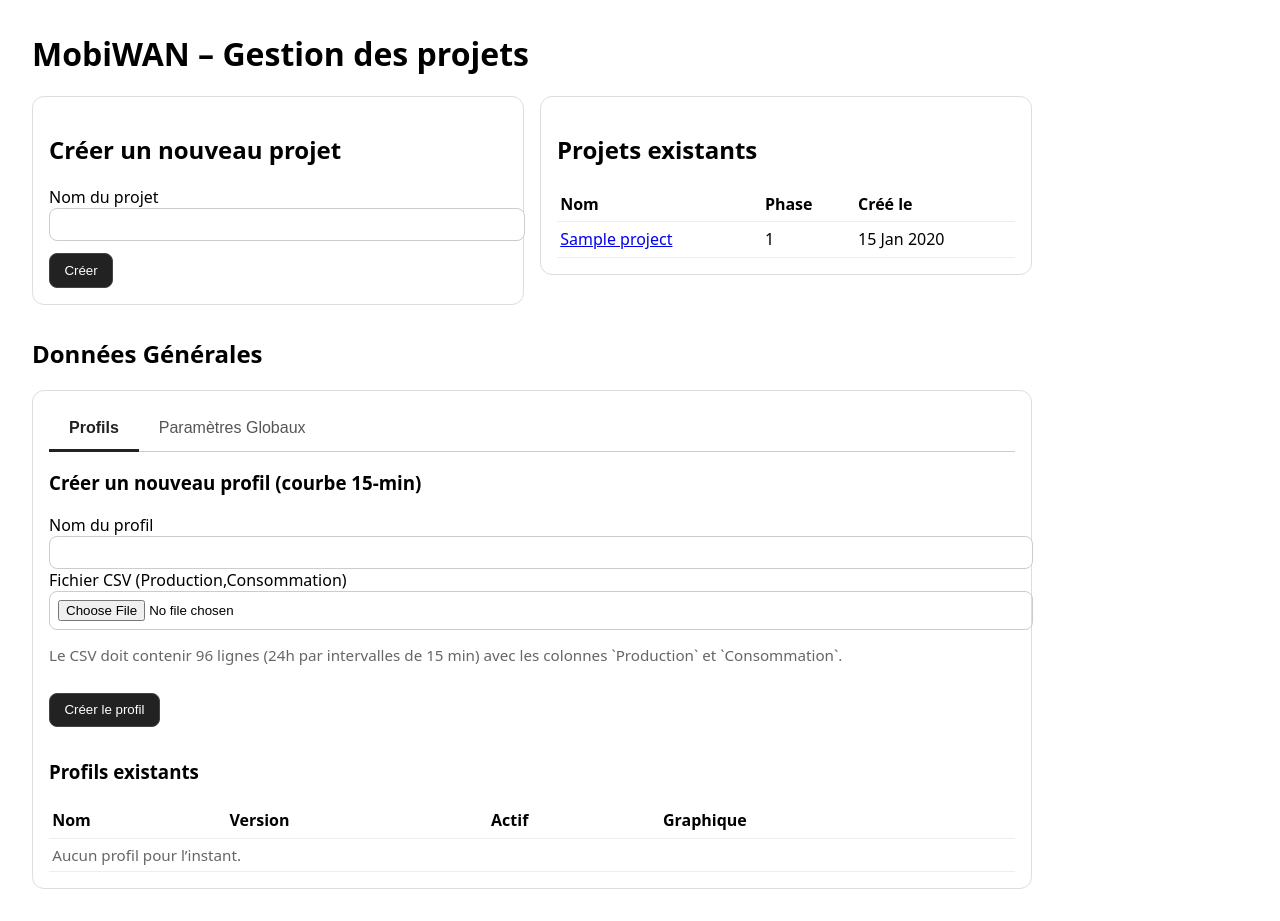
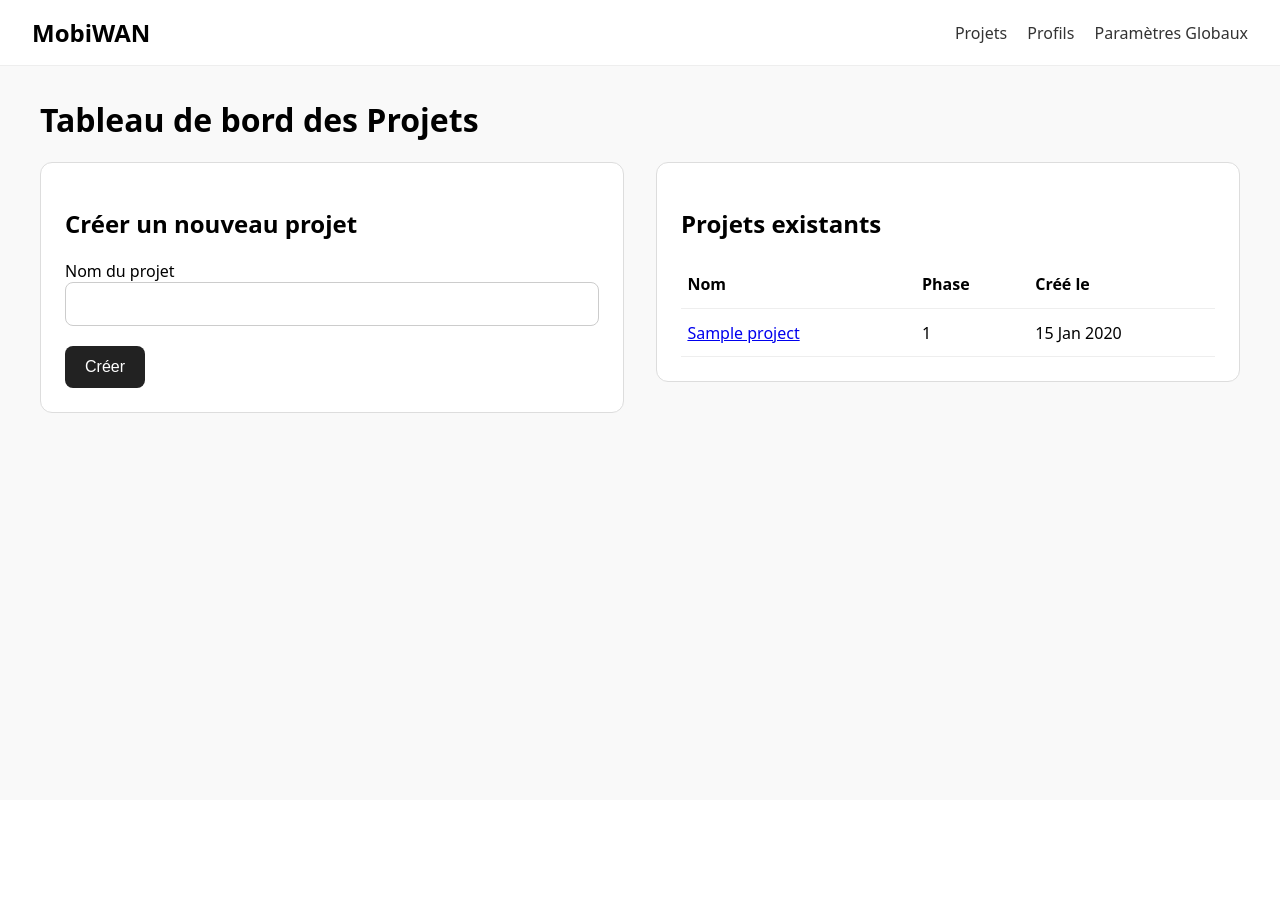
Before and after one commit to Juvenes/yes-partener, a Django app: page / in a window 1280 px wide. After the commit the page ends 413 px from the top, so only its background shows below. Run offline with Django 5.2, Linux system fonts and the light colour scheme; tables that the repository leaves empty hold one stand-in row (values such as "Sample post").

Commit message:
Separation by pages

```diff
--- a/core/views.py
+++ b/core/views.py
@@ -11,31 +11,40 @@ from django.core.files.base import ContentFile
 import io
 from django.db import IntegrityError # Import IntegrityError
 from django.contrib import messages
-import json
+import pandas as pd
 from django.http import JsonResponse
-import pandas as pd
+
+
+# Simplified project list view
 def project_list(request):
     projects = Project.objects.all()
     project_form = ProjectForm()
-
-    profiles = Profile.objects.filter(is_active=True).order_by("name")
-    profile_form = ProfileForm()
-
-    gp_form = GlobalParameterForm()
-    gp_list = GlobalParameter.objects.all()
-
     return render(
         request,
         "core/project_list.html",
         {
             "projects": projects,
             "project_form": project_form,
-            "profiles": profiles,
-            "profile_form": profile_form,
-            "gp_form": gp_form,
-            "gp_list": gp_list,
         },
     )
+
+# New view for the profiles page
+def profile_list(request):
+    profiles = Profile.objects.filter(is_active=True).order_by("name")
+    profile_form = ProfileForm()
+    return render(request, "core/profiles.html", {
+        "profiles": profiles,
+        "profile_form": profile_form
+    })
+
+# New view for the global parameters page
+def global_parameter_list(request):
+    gp_form = GlobalParameterForm()
+    gp_list = GlobalParameter.objects.all()
+    return render(request, "core/global_parameters.html", {
+        "gp_form": gp_form,
+        "gp_list": gp_list
+    })
 
 
 @require_http_methods(["POST"])
@@ -79,7 +88,6 @@ def member_create(request, project_id):
         return HttpResponseBadRequest(f"Formulaire invalide : {form.errors.as_json()}")
 
     elif data_mode == 'profile_based':
-        # --- Logique de génération de CSV à partir d'un profil ---
         profile_ids = request.POST.getlist('profiles')
         annual_consumption = request.POST.get('annual_consumption_kwh')
         annual_production = request.POST.get('annual_production_kwh')
@@ -91,7 +99,6 @@ def member_create(request, project_id):
             messages.error(request, "Veuillez fournir une consommation ou production annuelle.")
             return redirect("project_detail", project_id=project_id)
 
-        # Calculer les données sur 96 points
         try:
             daily_prod_kwh = (float(annual_production) if annual_production else 0.0) / 365
             daily_cons_kwh = (float(annual_consumption) if annual_consumption else 0.0) / 365
@@ -105,17 +112,14 @@ def member_create(request, project_id):
                     aggregated_points['production'] += profile_df['production'].astype(float)
                     aggregated_points['consumption'] += profile_df['consumption'].astype(float)
 
-            # Normaliser le profil agrégé pour que sa somme soit 1
             if aggregated_points['production'].sum() > 0:
                 aggregated_points['production'] /= aggregated_points['production'].sum()
             if aggregated_points['consumption'].sum() > 0:
                 aggregated_points['consumption'] /= aggregated_points['consumption'].sum()
 
-            # Appliquer les totaux journaliers
             final_production = aggregated_points['production'] * daily_prod_kwh
             final_consumption = aggregated_points['consumption'] * daily_cons_kwh
 
-            # Créer le fichier CSV en mémoire
             output = io.StringIO()
             writer = csv.writer(output)
             writer.writerow(["Time", "Production", "Consommation"])
@@ -125,12 +129,11 @@ def member_create(request, project_id):
                 writer.writerow([t.strftime("%H:%M"), f"{final_production.iloc[i]:.5f}", f"{final_consumption.iloc[i]:.5f}"])
                 t += step
 
-            # Sauvegarder le nouveau membre et son CSV
             member = Member(
                 project=project,
                 name=request.POST.get('name'),
                 utility=request.POST.get('utility', ''),
-                data_mode='timeseries_csv',  # On normalise en mode CSV !
+                data_mode='timeseries_csv',
                 annual_consumption_kwh=(float(annual_consumption) if annual_consumption else None),
                 annual_production_kwh=(float(annual_production) if annual_production else None)
             )
@@ -169,7 +172,6 @@ def profile_create(request):
         prof = form.save(commit=False)
         prof.points = points
 
-        # Generate and save graph
         production = [p['production'] for p in points]
         consumption = [p['consumption'] for p in points]
         time_intervals = [i*15 for i in range(96)]
@@ -190,7 +192,7 @@ def profile_create(request):
         buf.close()
 
         prof.save()
-        return redirect("project_list")
+        return redirect("profiles") # Redirect to the new profiles page
     return HttpResponseBadRequest("Invalid profile")
 
 @require_http_methods(["POST"])
@@ -198,11 +200,10 @@ def global_parameter_create(request):
     form = GlobalParameterForm(request.POST)
     if form.is_valid():
         form.save()
-        return redirect("project_list")
+        return redirect("global_parameters") # Redirect to the new parameters page
     return HttpResponseBadRequest("Invalid parameter")
 
 def csv_template_timeseries(request):
-    """CSV template: 96 lines (00:00 -> 23:45), headers Time,Production,Consumption, empty values."""
     response = HttpResponse(content_type="text/csv")
     response["Content-Disposition"] = 'attachment; filename="timeseries_template.csv"'
     writer = csv.writer(response)
@@ -215,168 +216,53 @@ def csv_template_timeseries(request):
         t += step
     return response
 
-
-def profiles_tab(request):
-    """View to render the profiles tab content."""
-    profiles = Profile.objects.filter(is_active=True).order_by("name")
-    profile_form = ProfileForm()
-    return render(request, "core/tabs/profiles_tab.html", {
-        "profiles": profiles,
-        "profile_form": profile_form,
-    })
-
-def global_parameters_tab(request):
-    """View to render the global parameters tab content."""
-    gp_form = GlobalParameterForm()
-    gp_list = GlobalParameter.objects.all()
-    return render(request, "core/tabs/global_parameters_tab.html", {
-        "gp_form": gp_form,
-        "gp_list": gp_list,
-    })
-
-
-def project_analysis(request, project_id):
-    project = get_object_or_404(Project, pk=project_id)
-    members = project.members.all()
-
-    if not members:
-        return JsonResponse({"labels": [], "datasets": []})
-
-    # On initialise un DataFrame pandas pour agréger les données
-    # 96 intervalles de 15 minutes
-    analysis_df = pd.DataFrame({
-        'production': [0.0] * 96,
-        'consumption': [0.0] * 96,
-    })
-
-    for member in members:
-        if member.data_mode == 'timeseries_csv' and member.timeseries_file:
-            # On lit le fichier CSV du membre
-            try:
-                df = pd.read_csv(member.timeseries_file.path)
-                # On s'assure que les colonnes existent
-                if 'Production' in df.columns and 'Consommation' in df.columns:
-                    # On somme les valeurs
-                    analysis_df['production'] += df['Production'].astype(float).values
-                    analysis_df['consumption'] += df['Consommation'].astype(float).values
-            except Exception as e:
-                # Gérer le cas où le CSV est mal formaté
-                print(f"Error processing file for member {member.name}: {e}")
-
-        elif member.data_mode == 'profile_based':
-            # Logique pour les membres basés sur des profils
-            total_prod = 0
-            total_cons = 0
-
-            for member_profile in member.member_profiles.all():
-                profile = member_profile.profile
-                if profile and profile.points and profile.is_valid_shape():
-                    # On récupère les points du profil (qui sont pour 1 kWh)
-                    profile_points = profile.points
-
-                    # On met à l'échelle avec la consommation/production annuelle du membre
-                    if member.annual_production_kwh:
-                        # Simple répartition linéaire pour l'exemple.
-                        # Vous pourriez avoir une logique plus complexe.
-                        prod_points = [p['production'] * member.annual_production_kwh for p in profile_points]
-                        total_prod += sum(prod_points)
-
-                    if member.annual_consumption_kwh:
-                        cons_points = [p['consumption'] * member.annual_consumption_kwh for p in profile_points]
-                        total_cons += sum(cons_points)
-
-            # Ici, il faudrait répartir `total_prod` et `total_cons` sur les 96 points.
-            # Pour l'instant, on laisse cette partie pour une V2.
-
-    # On calcule le surplus/déficit
-    analysis_df['surplus'] = analysis_df['production'] - analysis_df['consumption']
-
-    # On prépare les données pour Chart.js
-    labels = [f"{i//4:02d}:{i%4*15:02d}" for i in range(96)]
-    data = {
-        'labels': labels,
-        'datasets': [
-            {
-                'label': 'Production (kWh)',
-                'data': analysis_df['production'].tolist(),
-                'borderColor': 'green',
-                'fill': False,
-            },
-            {
-                'label': 'Consommation (kWh)',
-                'data': analysis_df['consumption'].tolist(),
-                'borderColor': 'red',
-                'fill': False,
-            },
-            {
-                'label': 'Surplus (kWh)',
-                'data': analysis_df['surplus'].tolist(),
-                'borderColor': 'blue',
-                'fill': True,
-                'backgroundColor': 'rgba(0, 0, 255, 0.1)',
-            }
-        ]
-    }
-    return JsonResponse(data)
-
-
 def project_analysis_page(request, project_id):
     project = get_object_or_404(Project, pk=project_id)
-    # On filtre les membres qui ont bien un fichier CSV
     members = project.members.filter(data_mode='timeseries_csv').exclude(timeseries_file='')
 
     if not members.exists():
         messages.warning(request, "Aucun membre avec un fichier CSV n'a été trouvé pour l'analyse.")
         return redirect("project_detail", project_id=project.id)
 
-    # Créer les timestamps pour l'axe X (96 intervalles de 15 min)
     timestamps = [
         (datetime(2000, 1, 1, 0, 0) + timedelta(minutes=15 * i)).strftime("%H:%M")
         for i in range(96)
     ]
 
-    # --- Préparation des données pour le graphique principal ---
     series_data = []
-    all_dfs = {} # Utiliser un dictionnaire pour stocker les dataframes par membre
+    all_dfs = {}
 
     for member in members:
         try:
-            # S'assurer que le fichier existe et n'est pas vide
             if not member.timeseries_file:
                 continue
 
             df = pd.read_csv(member.timeseries_file.path)
-            # Validation basique du CSV
             if 'Production' not in df.columns or 'Consommation' not in df.columns or len(df) != 96:
                 messages.warning(request, f"Le fichier CSV pour le membre '{member.name}' est mal formaté ou incomplet (doit contenir 96 lignes et les colonnes 'Production', 'Consommation').")
                 continue
 
-            # S'assurer que les colonnes sont numériques et remplir les NaN avec 0
             df['Production'] = pd.to_numeric(df['Production'], errors='coerce').fillna(0)
             df['Consommation'] = pd.to_numeric(df['Consommation'], errors='coerce').fillna(0)
 
             series_data.append({'name': f"{member.name} (Prod)", 'data': df['Production'].tolist()})
             series_data.append({'name': f"{member.name} (Conso)", 'data': df['Consommation'].tolist()})
-            all_dfs[member.name] = df # Ajouter le df au dictionnaire
+            all_dfs[member.name] = df
 
         except Exception as e:
             messages.error(request, f"Erreur lors de la lecture du fichier pour {member.name}: {e}")
             continue
 
-    # --- Agrégation et calcul des KPIs ---
     if not all_dfs:
          messages.error(request, "Impossible de traiter les fichiers CSV des membres. Vérifiez leur format.")
          return redirect("project_detail", project_id=project.id)
 
-    # Concaténer tous les dataframes valides pour l'analyse globale
     global_df = pd.concat(all_dfs.values())
     total_prod_series = global_df.groupby(global_df.index)['Production'].sum()
     total_conso_series = global_df.groupby(global_df.index)['Consommation'].sum()
 
-    # Calcul du surplus/déficit global
     surplus_series = (total_prod_series - total_conso_series).tolist()
 
-    # --- Calcul des Chiffres Clés (KPIs) ---
     kpis = {
         'total_production': total_prod_series.sum(),
         'total_consumption': total_conso_series.sum(),
@@ -386,7 +272,6 @@ def project_analysis_page(request, project_id):
         'autonomy_coverage': (total_prod_series.sum() / total_conso_series.sum() * 100) if total_conso_series.sum() > 0 else 0,
     }
 
-    # --- Données pour les graphiques circulaires ---
     member_totals = []
     for name, df in all_dfs.items():
         member_totals.append({
@@ -395,7 +280,6 @@ def project_analysis_page(request, project_id):
             'total_conso': df['Consommation'].sum(),
         })
 
-    # Trier pour obtenir les top 5
     top_producers = sorted([m for m in member_totals if m['total_prod'] > 0], key=lambda x: x['total_prod'], reverse=True)[:5]
     top_consumers = sorted([m for m in member_totals if m['total_conso'] > 0], key=lambda x: x['total_conso'], reverse=True)[:5]
 
--- /dev/null
+++ b/templates/core/base.html
@@ -0,0 +1,37 @@
+<!doctype html>
+<html lang="fr">
+<head>
+  <meta charset="utf-g" />
+  <title>{% block title %}MobiWAN{% endblock %}</title>
+  <meta name="viewport" content="width=device-width, initial-scale=1" />
+  <script src="https://unpkg.com/htmx.org@2.0.3"></script>
+  <style>
+    body { font-family: system-ui, sans-serif; margin: 0; background-color: #f9f9f9; }
+    header { background: #fff; padding: 1rem 2rem; border-bottom: 1px solid #eee; display: flex; justify-content: space-between; align-items: center; }
+    header h1 { margin: 0; font-size: 1.5rem; }
+    nav a { margin-left: 1rem; color: #333; text-decoration: none; font-weight: 500; }
+    .container { max-width: 1200px; margin: 2rem auto; padding: 0 2rem; }
+    .card { border: 1px solid #ddd; border-radius: 12px; padding: 1.5rem; background-color: #fff; margin-bottom: 1.5rem; }
+    .grid { display: grid; grid-template-columns: 1fr 1fr; gap: 2rem; align-items: start; }
+    .input, select { padding: .75rem; border: 1px solid #ccc; border-radius: 8px; width: 100%; box-sizing: border-box; font-size: 1rem; margin-bottom: 0.5rem; }
+    .btn { padding: .75rem 1.25rem; border-radius: 8px; border: none; background: #222; color: #fff; cursor: pointer; font-size: 1rem; }
+    table { width:100%; border-collapse: collapse; }
+    th, td { border-bottom: 1px solid #eee; padding: .8rem .4rem; text-align: left; }
+    .muted { color: #666; }
+  </style>
+</head>
+<body>
+  <header>
+    <h1><a href="{% url 'project_list' %}" style="color: inherit; text-decoration: none;">MobiWAN</a></h1>
+    <nav>
+      <a href="{% url 'project_list' %}">Projets</a>
+      <a href="{% url 'profiles' %}">Profils</a>
+      <a href="{% url 'global_parameters' %}">Paramètres Globaux</a>
+    </nav>
+  </header>
+
+  <main class="container">
+    {% block content %}{% endblock %}
+  </main>
+</body>
+</html>
--- a/templates/core/project_list.html
+++ b/templates/core/project_list.html
@@ -1,72 +1,9 @@
-<!doctype html>
-<html lang="fr">
-<head>
-  <meta charset="utf-8" />
-  <title>MobiWAN – Gestion des projets</title>
-  <meta name="viewport" content="width=device-width, initial-scale=1" />
-  <script src="https://unpkg.com/htmx.org@2.0.3"></script>
-  <style>
-    body { font-family: system-ui, sans-serif; margin: 2rem; max-width: 1000px }
-    .grid { display: grid; grid-template-columns: 1fr 1fr; gap: 1rem; align-items: start; }
-    .card { border: 1px solid #ddd; border-radius: 12px; padding: 1rem; }
-    .row { display: flex; gap: .5rem; flex-wrap: wrap; }
-    .input, select { padding: .5rem; border: 1px solid #ccc; border-radius: 8px; width: 100%; }
-    .btn { padding: .55rem .9rem; border-radius: 8px; border: 1px solid #444; background: #222; color: #fff; cursor: pointer; }
-    table { width:100%; border-collapse: collapse; }
-    th, td { border-bottom: 1px solid #eee; padding: .4rem .2rem; text-align: left; }
-    .muted { color: #666; font-size: .95rem; }
-    code { background: #f5f5f5; padding: .15rem .3rem; border-radius: 4px; }
+{% extends "core/base.html" %}
 
-    /* Styles pour les onglets */
-    .tabs { display: flex; border-bottom: 1px solid #ccc; margin-bottom: 1rem; }
-    .tab-button {
-      padding: 0.75rem 1.25rem;
-      border: none;
-      background: none;
-      cursor: pointer;
-      font-size: 1rem;
-      color: #555;
-      border-bottom: 3px solid transparent;
-      margin-bottom: -1px; /* Overlap border-bottom of tabs */
-    }
-    .tab-button.active {
-      color: #222;
-      font-weight: bold;
-      border-bottom-color: #222;
-    }
+{% block title %}Gestion des projets – MobiWAN{% endblock %}
 
-    /* Styles pour le zoom du graphique */
-    .graph-container {
-      position: relative;
-      display: inline-block;
-    }
-    .graph-thumbnail {
-      max-width: 100px;
-      height: auto;
-      display: block;
-    }
-    .graph-large {
-      display: none;
-      position: absolute;
-      top: 50%;
-      left: 100%;
-      transform: translateY(-50%);
-      max-width: 500px;
-      height: auto;
-      border: 1px solid #ccc;
-      background-color: #fff;
-      z-index: 100;
-      box-shadow: 0 4px 8px rgba(0,0,0,0.2);
-      padding: 0.5rem;
-      border-radius: 8px;
-    }
-    .graph-container:hover .graph-large {
-      display: block;
-    }
-  </style>
-</head>
-<body>
-  <h1>MobiWAN – Gestion des projets</h1>
+{% block content %}
+  <h1>Tableau de bord des Projets</h1>
 
   <div class="grid">
     <div class="card">
@@ -99,28 +36,4 @@
       </table>
     </div>
   </div>
-
-  <h2 style="margin-top:2rem">Données Générales</h2>
-  <div class="card">
-    <div class="tabs">
-      <button class="tab-button active"
-              hx-get="{% url 'profiles_tab' %}"
-              hx-target="#tab-content"
-              hx-swap="innerHTML"
-              hx-indicator="#tab-spinner"
-              onclick="this.parentNode.querySelectorAll('.active').forEach(e => e.classList.remove('active')); this.classList.add('active');"
-      >Profils</button>
-      <button class="tab-button"
-              hx-get="{% url 'global_parameters_tab' %}"
-              hx-target="#tab-content"
-              hx-swap="innerHTML"
-              hx-indicator="#tab-spinner"
-              onclick="this.parentNode.querySelectorAll('.active').forEach(e => e.classList.remove('active')); this.classList.add('active');"
-      >Paramètres Globaux</button>
-      </div>
-    <div id="tab-content" hx-trigger="load" hx-get="{% url 'profiles_tab' %}" hx-swap="innerHTML">
-        </div>
-    <div id="tab-spinner" class="htmx-indicator" style="display:none; text-align:center; padding:1rem;">Chargement...</div>
-  </div>
-</body>
-</html>
+{% endblock %}
--- a/yespartener/urls.py
+++ b/yespartener/urls.py
@@ -10,17 +10,21 @@ urlpatterns = [
     path("projects/create/", v.project_create, name="project_create"),
     path("projects/<int:project_id>/", v.project_detail, name="project_detail"),
     path("projects/<int:project_id>/members/create/", v.member_create, name="member_create"),
+    path("projects/<int:project_id>/analysis/", v.project_analysis_page, name="project_analysis_page"),
 
-    # Global admin-ish on main page
+    # New dedicated pages
+    path("profiles/", v.profile_list, name="profiles"),
+    path("global-parameters/", v.global_parameter_list, name="global_parameters"),
+
+    # Keep create views, but they will redirect differently
     path("profiles/create/", v.profile_create, name="profile_create"),
     path("global-params/create/", v.global_parameter_create, name="global_parameter_create"),
 
     # CSV template
     path("download/timeseries-template.csv", v.csv_template_timeseries, name="csv_template_timeseries"),
 
-    # URLs for tabs in General Data section
-    path("tabs/profiles/", v.profiles_tab, name="profiles_tab"),
-    path("tabs/global-parameters/", v.global_parameters_tab, name="global_parameters_tab"),
-    path("projects/<int:project_id>/analysis/", v.project_analysis_page, name="project_analysis_page"),
+    # Remove old tab URLs
+    # path("tabs/profiles/", v.profiles_tab, name="profiles_tab"),
+    # path("tabs/global-parameters/", v.global_parameters_tab, name="global_parameters_tab"),
 
 ]+ static(settings.MEDIA_URL, document_root=settings.MEDIA_ROOT)
```
Also changed, not shown: templates/core/global_parameters.html (added, +43 -0 lines), templates/core/profiles.html (added, +50 -0 lines), templates/core/project_analysis.html (+6 -6 lines).
